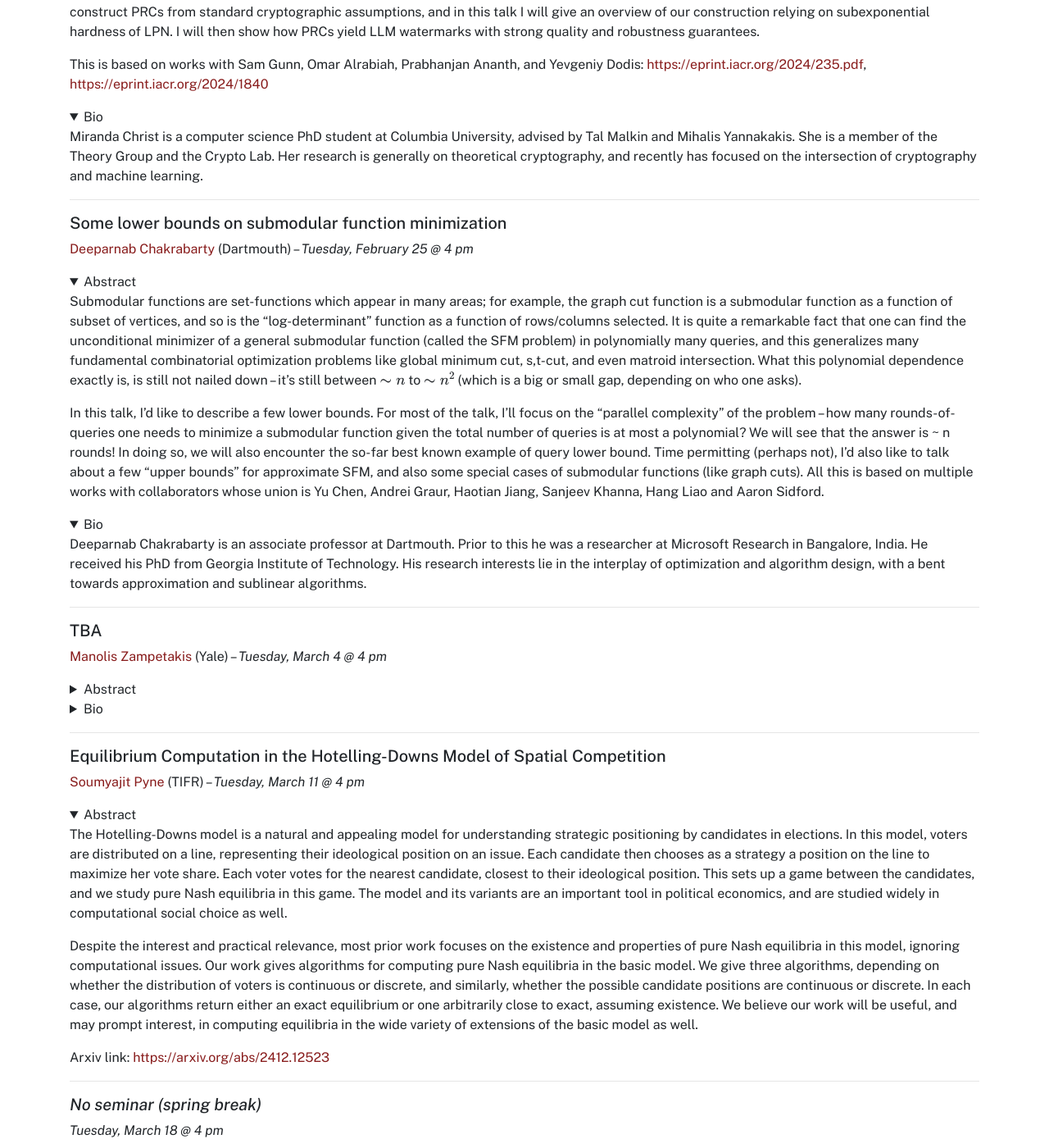
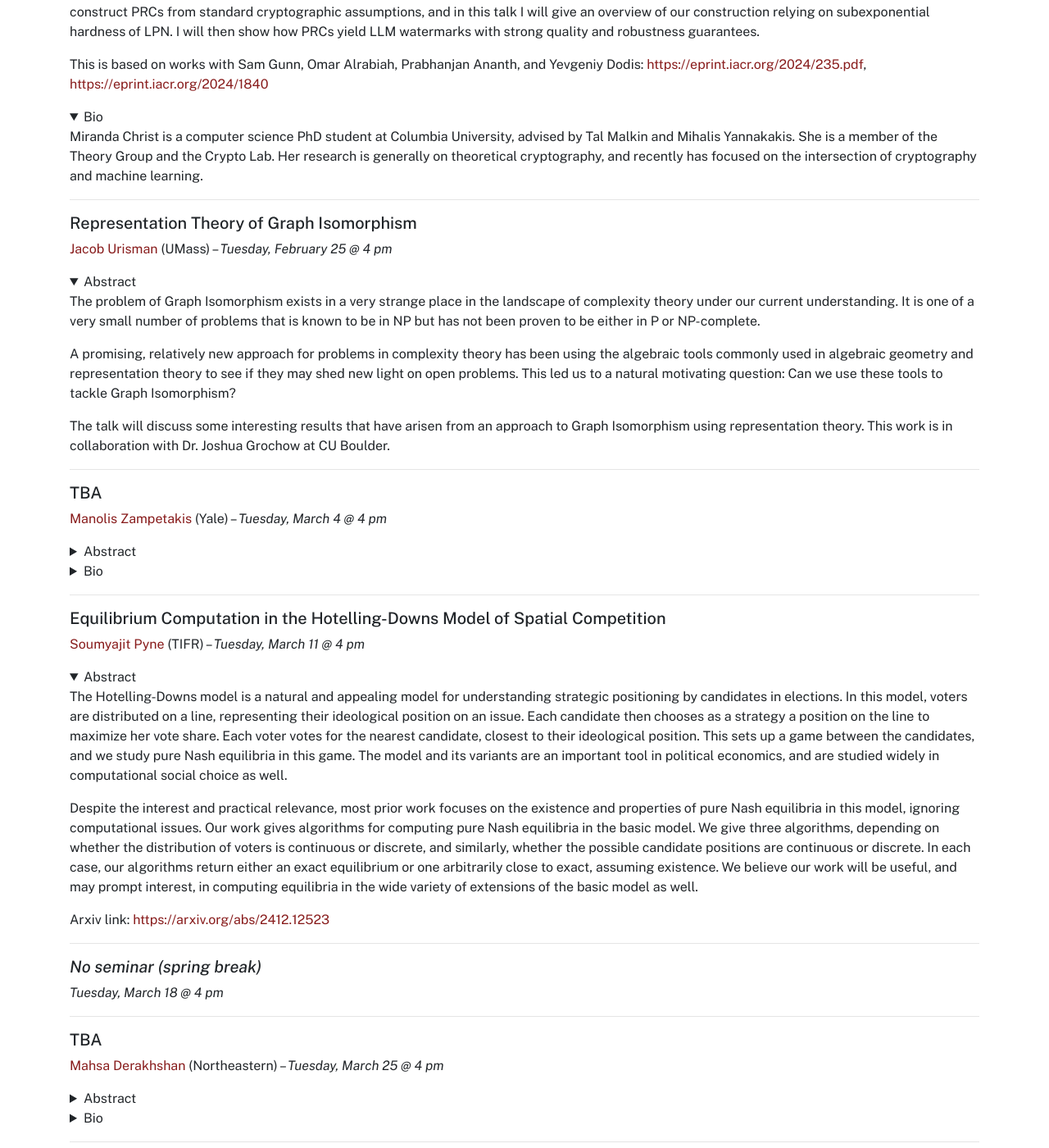
Before and after one commit to umass-theory/umass-theory.github.io, a Jekyll site: the page built from seminar.md, in a window 1280 px wide and 1400 px high, scrolled down 1695 px. Shown: the whole window at 82% size. Built offline with Jekyll 4.4.1, drawn with Linux system fonts in a browser that asks for light colours; some of the changed text lies outside the part shown.

Commit message:
seminar update

```diff
--- a/seminar.md
+++ b/seminar.md
@@ -63,7 +63,22 @@
 
 <hr>
 
-##### Some lower bounds on submodular function minimization
+##### Representation Theory of Graph Isomorphism
+
+[Jacob Urisman](https://www.linkedin.com/in/jurisman) (UMass) --  *Tuesday, February 25 @ 4 pm*
+<details markdown="1" open='1'>
+<summary>Abstract</summary>
+
+The problem of Graph Isomorphism exists in a very strange place in the landscape of complexity theory under our current understanding. It is one of a very small number of problems that is known to be in NP but has not been proven to be either in P or NP-complete.
+
+A promising, relatively new approach for problems in complexity theory has been using the algebraic tools commonly used in algebraic geometry and representation theory to see if they may shed new light on open problems. This led us to a natural motivating question: Can we use these tools to tackle Graph Isomorphism?
+
+The talk will discuss some interesting results that have arisen from an approach to Graph Isomorphism using representation theory. This work is in collaboration with Dr. Joshua Grochow at CU Boulder.
+
+
+</details>
+
+<!-- ##### Some lower bounds on submodular function minimization
 
 [Deeparnab Chakrabarty](https://www.cs.dartmouth.edu/~deepc/) (Dartmouth) --  *Tuesday, February 25 @ 4 pm*
 <details markdown="1" open='1'>
@@ -80,7 +95,7 @@
 
 Deeparnab Chakrabarty is an associate professor at Dartmouth. Prior to this he was a researcher at Microsoft Research in Bangalore, India. He received his PhD from Georgia Institute of Technology. His research interests lie in the interplay of optimization and algorithm design, with a bent towards approximation and sublinear algorithms.
 
-</details>
+</details> -->
 
 <hr>
 
@@ -143,18 +158,19 @@
 
 <hr>
 
-##### Representation Theory of Graph Isomorphism
+##### TBA
 
-[Jacob Urisman](https://www.linkedin.com/in/jurisman) (UMass) --  *Tuesday, April 1 @ 4 pm*
+[TBA](TBA) (TBA) --  *Tuesday, April 1 @ 4 pm*
 <details markdown="1" open='1'>
 <summary>Abstract</summary>
 
-The problem of Graph Isomorphism exists in a very strange place in the landscape of complexity theory under our current understanding. It is one of a very small number of problems that is known to be in NP but has not been proven to be either in P or NP-complete.
+Abstract TBA
 
-A promising, relatively new approach for problems in complexity theory has been using the algebraic tools commonly used in algebraic geometry and representation theory to see if they may shed new light on open problems. This led us to a natural motivating question: Can we use these tools to tackle Graph Isomorphism?
+</details>
+<details markdown="1">
+<summary>Bio</summary>
 
-The talk will discuss some interesting results that have arisen from an approach to Graph Isomorphism using representation theory. This work is in collaboration with Dr. Joshua Grochow at CU Boulder.
-
+Bio TBA
 
 </details>
 
```
